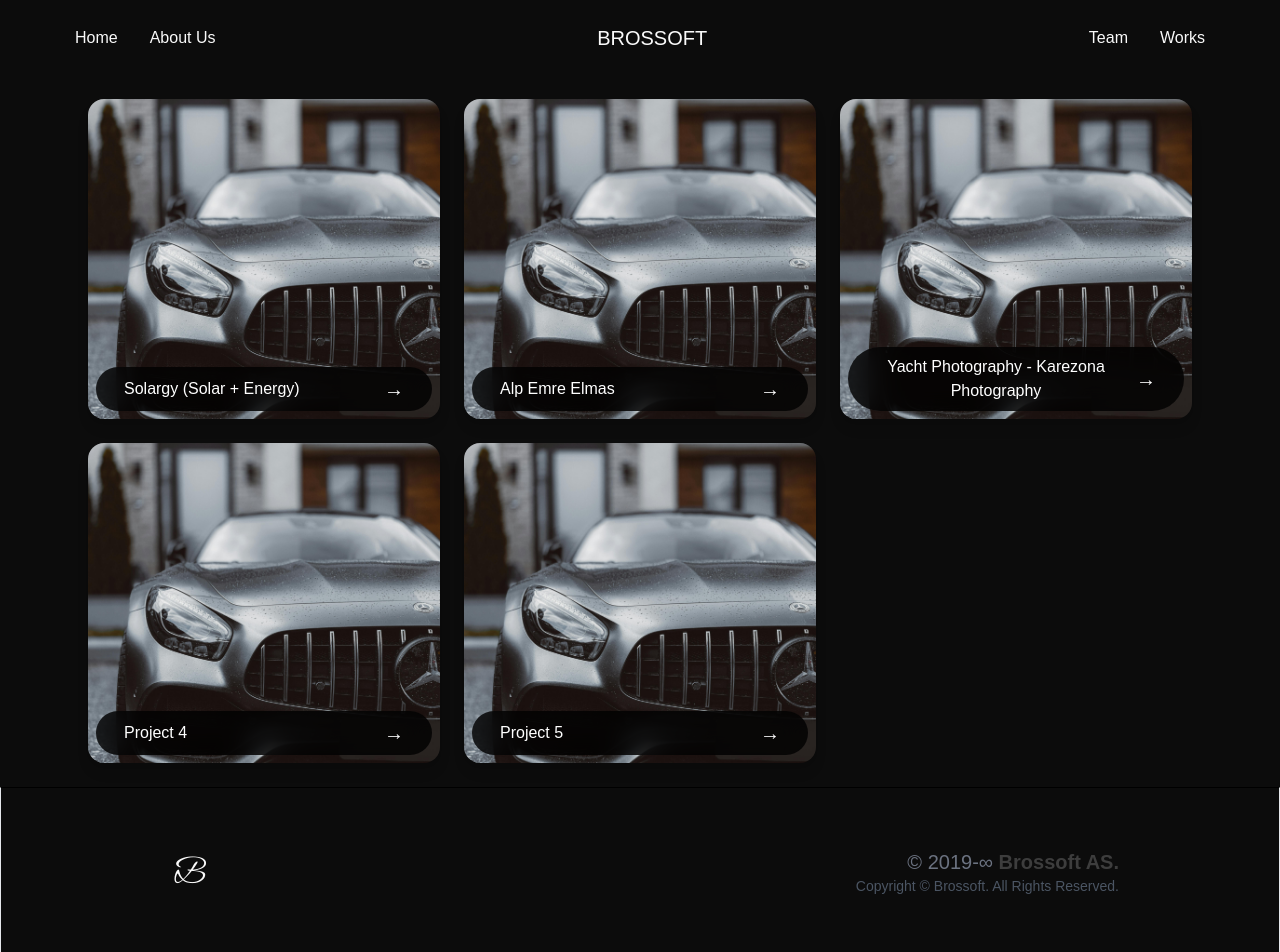
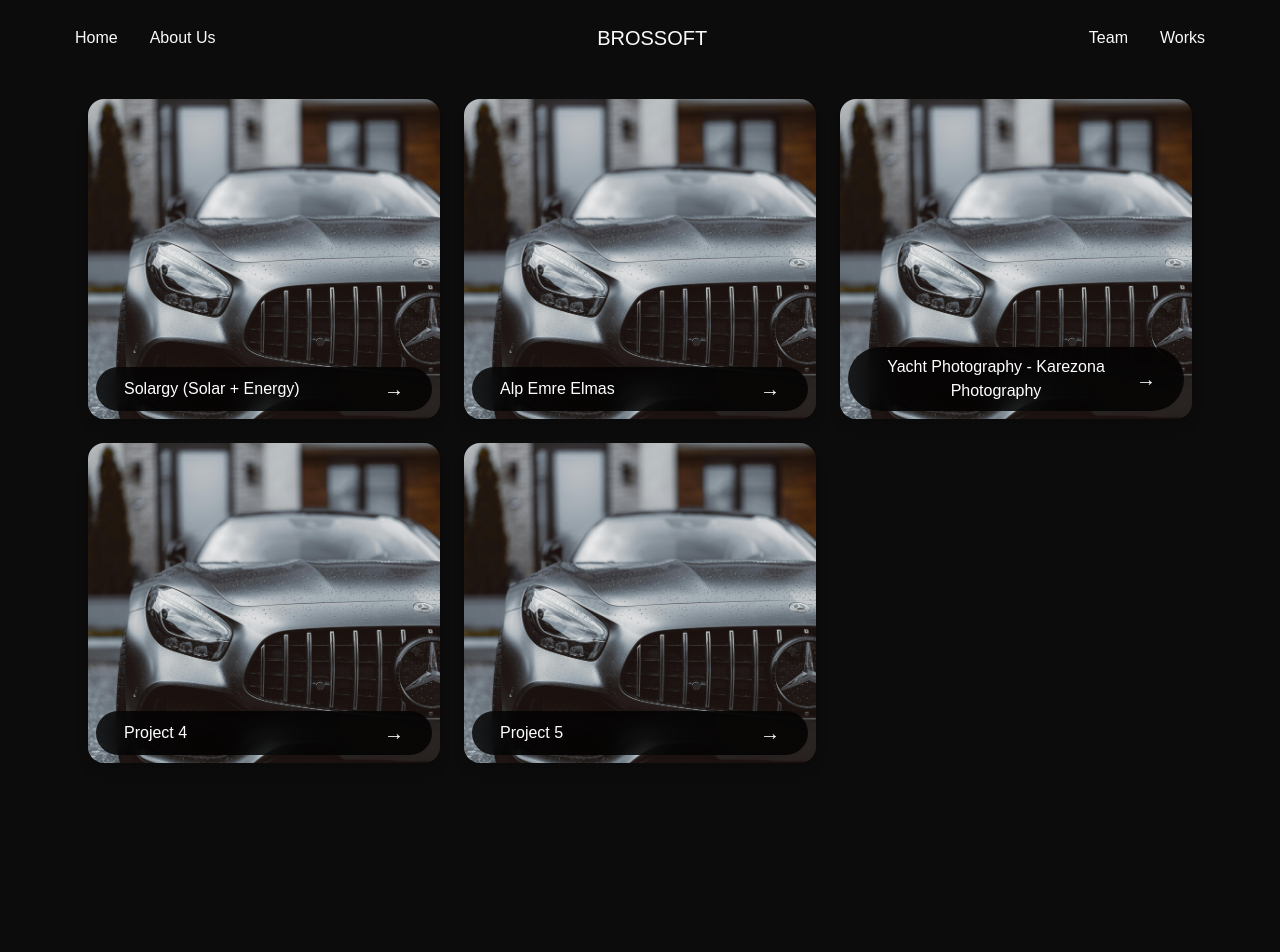
Before and after one commit to Brossoft-Team/brossoft.net-v3, a Next.js app: page /works in a window 1280 px wide. Shown: the top 952 px of the page. After the commit the page ends 800 px from the top, so only its background shows below. Built offline with nearby package versions, Linux system fonts and the light colour scheme.

Commit message:
refactor work component

```diff
--- a/src/app/layout.tsx
+++ b/src/app/layout.tsx
@@ -1,7 +1,7 @@
 import type {Metadata} from "next";
 import "@/assets/globals.css";
 import Header from "@/components/layout/header/header";
-import Footer from "@/components/layout/footer/footer";
+
 
 export const metadata: Metadata = {
     title: "Create Next App",
@@ -18,7 +18,7 @@ export default function RootLayout({children}: Readonly<{
         >
         <Header/>
         {children}
-        <Footer/>
+
         </body>
         </html>
     );
--- a/src/components/layout/footer/footer.tsx
+++ /dev/null
@@ -1,31 +0,0 @@
-import React from "react";
-import Image from "next/image";
-
-const Footer: React.FC = () => {
-  return (
-    <footer className="flex justify-between items-center py-14 px-40 mx-auto border-[1px] border-t-black border-solid">
-      <div className="flex items-center space-x-4">
-        <div className="w-14 h-14 flex items-center justify-center ">
-          <p className="font-ephesis font text-4xl ">B</p>
-        </div>
-      </div>
-
-      <div className="text-right">
-        <p className="text-xl text-gray-500">
-          © 2019-∞{" "}
-          <span className="font-semibold text-[#3d3d3d]">Brossoft AS.</span>
-        </p>
-        <p className="text-sm text-gray-600">
-          Copyright © Brossoft. All Rights Reserved.
-        </p>
-      </div>
-    </footer>
-  );
-};
-
-export default Footer;
-<div>
-  <p className="text-sm text-gray-600  flex text-center">
-    Copyright © Brossoft. All Rights Reserved.
-  </p>
-</div>;
```
